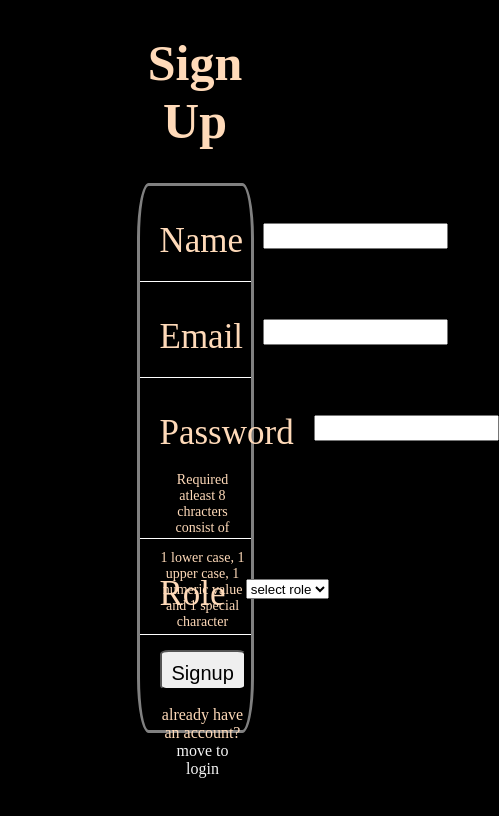
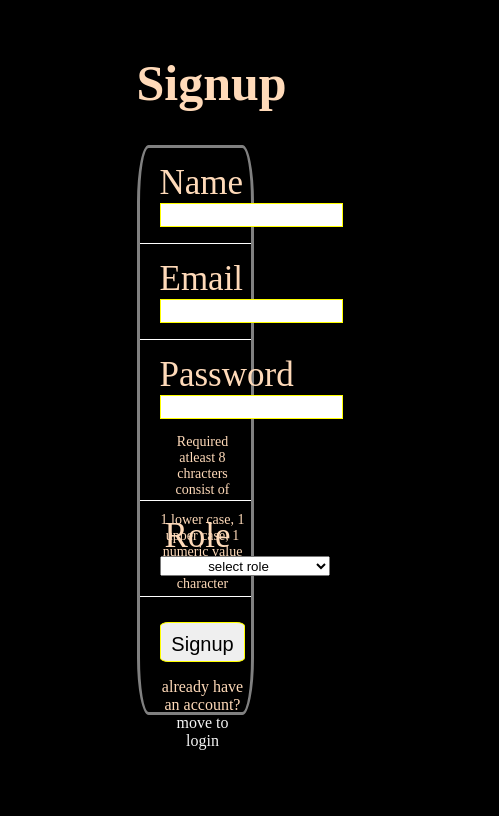
Before and after one commit to AFFAN-AHMAD/Digiaccel-Assignment, a React (Create React App) app in the folder client/: page / in a window 390 px wide. Shown: the top 816 px of the page, 499 px wide, since content can reach past the window. Built offline with nearby package versions, Linux system fonts and the light colour scheme.

Commit message:
made:signup responsive

```diff
--- a/client/src/pages/signup/Signup.jsx
+++ b/client/src/pages/signup/Signup.jsx
@@ -57,7 +57,7 @@ const Signup = () => {
 
   return (
     <div className={styles.container}>
-      <h1 className={styles.h1}>Sign Up</h1>
+      <h1 className={styles.h1}>Signup</h1>
       <form onSubmit={handleSubmit} className={styles.form}>
         <div className={styles.inputContainers}>
           <label className={styles.label}>Name</label>
--- a/client/src/pages/signup/signup.module.css
+++ b/client/src/pages/signup/signup.module.css
@@ -3,6 +3,7 @@
     margin: 0px auto;
     text-align: center;
     width: 30%;
+    padding-bottom: 50px;
 }
 .h1{
     font-size: 50px;
@@ -51,3 +52,35 @@ margin-top: -20px;
 .p{
     font-size: 14px;
 }
+
+
+@media screen and (max-width:1000px) {
+    .container{
+        padding:20px;
+        padding-bottom: 50px;
+    }
+        .form{
+        padding-bottom: 20px;
+        text-align: center;
+        }
+    .inputContainers{
+        display: block;
+        align-items: center;
+        text-align: center;
+    }
+    .label{
+        display: block;
+
+    }
+    .input{
+        border: 1px solid yellow;
+        margin-top: 10px;
+        align-self: center;
+        margin-inline-end: 0px;
+    }
+    .select{
+        margin-top: 10px;
+            align-self: center;
+            margin-inline-end: 0px;
+    }
+}
--- a/client/src/pages/user/User.jsx
+++ b/client/src/pages/user/User.jsx
@@ -20,6 +20,7 @@ const User = () => {
   }, [token]);
   return (
     <div>
+      <h1 style={{margin:"auto",textAlign:"center"}}>User Panel</h1>
       <NavBar/>
       {/* <Live /> */}
       <Outlet/>
--- a/client/src/pages/user/scores/Scores.jsx
+++ b/client/src/pages/user/scores/Scores.jsx
@@ -21,56 +21,57 @@ const Scores = () => {
   useEffect(() => {
     const w = 500;
     const h = 300;
-    const svg = d3.select(svgRef.current)
-    .attr('width',w)
-    .attr('height',h).style('background','#d3d3d3')
-    .style('margin','50')
-    .style('overflow','visible')
-
+    const svg = d3
+      .select(svgRef.current)
+      .attr("width", w)
+      .attr("height", h)
+      .style("background", "#d3d3d3")
+      .style("margin", "50")
+      .style("overflow", "visible");
 
     // scaling
-    const xScale=d3.scaleLinear()
-    .domain([-0,score.length-1])
-    .range([0,w])
+    const xScale = d3
+      .scaleLinear()
+      .domain([-0, score.length - 1])
+      .range([0, w]);
 
-    const yScale= d3.scaleLinear()
-    .domain([0,h])
-    .range([h,0]);
+    const yScale = d3.scaleLinear().domain([0, h]).range([h, 0]);
 
-    const generateScaledLine  = d3.line()
-    .x((d,i)=>xScale(i))
-    .y(yScale)
-    .curve(d3.curveCardinal)
+    const generateScaledLine = d3
+      .line()
+      .x((d, i) => xScale(i))
+      .y(yScale)
+      .curve(d3.curveCardinal);
 
-    const xAxis = d3.axisBottom(xScale)
-    .ticks(score.length)
-    .tickFormat(i=>i+1)
+    const xAxis = d3
+      .axisBottom(xScale)
+      .ticks(score.length)
+      .tickFormat((i) => i);
 
-    const yAxis = d3.axisLeft(yScale)
-    .ticks(noOfQuestions)
+    const yAxis = d3.axisLeft(yScale).ticks(noOfQuestions);
 
-    svg.append('g')
-    .call(xAxis)
-    .attr('transform',`translate(0,${h})`)
+    svg.append("g").call(xAxis).attr("transform", `translate(0,${h})`);
 
-    svg.append('g')
-    .call(yAxis)
+    svg.append("g").call(yAxis);
 
-
-    svg.selectAll('.line')
-    .data([score])
-    .join('path')
-    .attr('d',d=>generateScaledLine(d))
-    .attr('fill','none')
-    .attr('stroke','black')
-
+    svg
+      .selectAll(".line")
+      .data([score])
+      .join("path")
+      .attr("d", (d) => generateScaledLine(d))
+      .attr("fill", "none")
+      .attr("stroke", "black");
   }, [score]);
 
   console.log("score in score", score);
   console.log("ques", noOfQuestions);
   return (
-    <div style={{ margin: "auto", width: "90%" }}>
+    <div style={{ margin: "auto", width: "90%" ,textAlign:"center"}}>
       <svg ref={svgRef} />
+      <div style={{display:"flex",justifyContent:"space-around"}}>
+        <h5>X-axis -:   Questions </h5>
+        <h5>Y-axis -:   Score </h5>
+      </div>
     </div>
   );
 };
```
